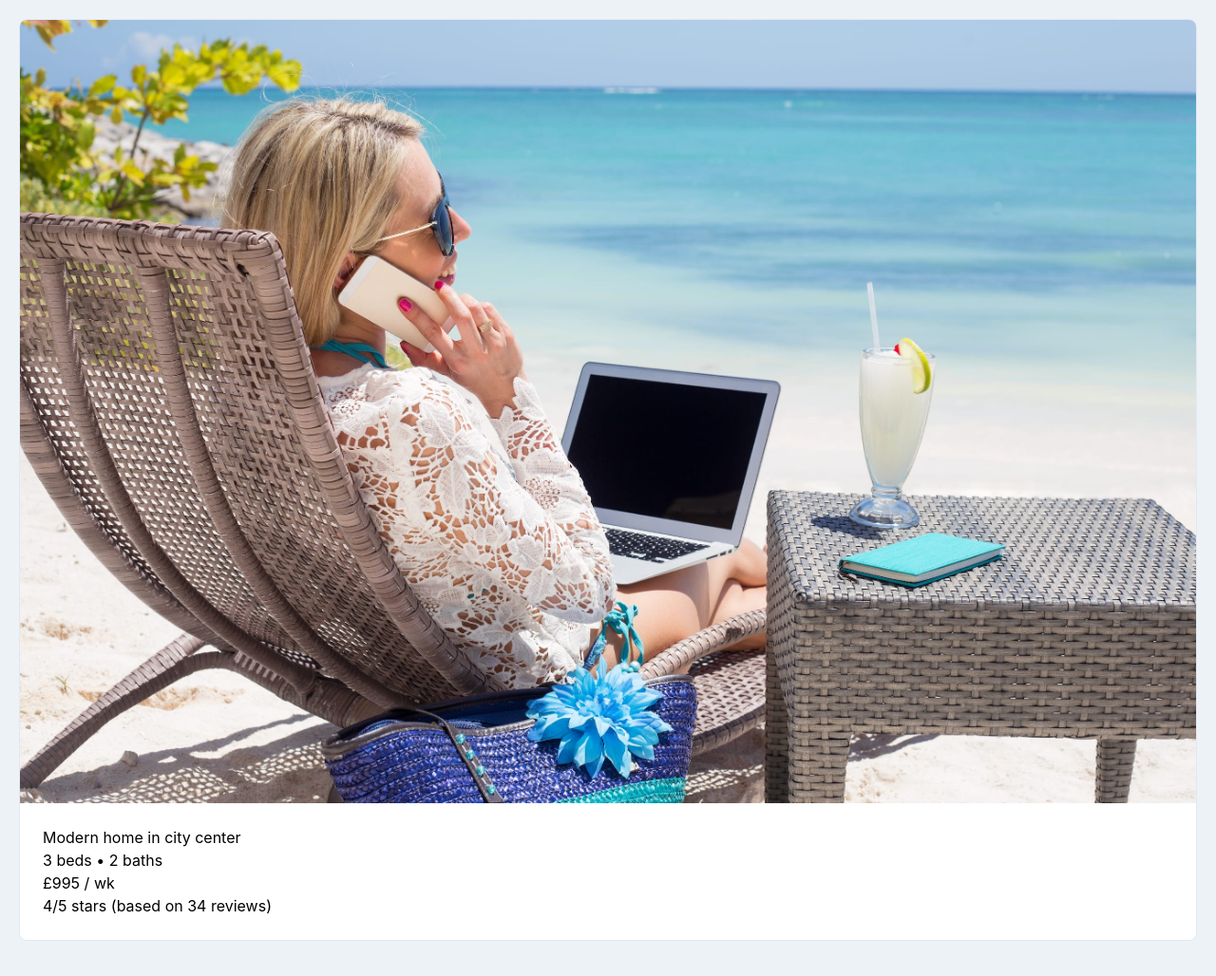
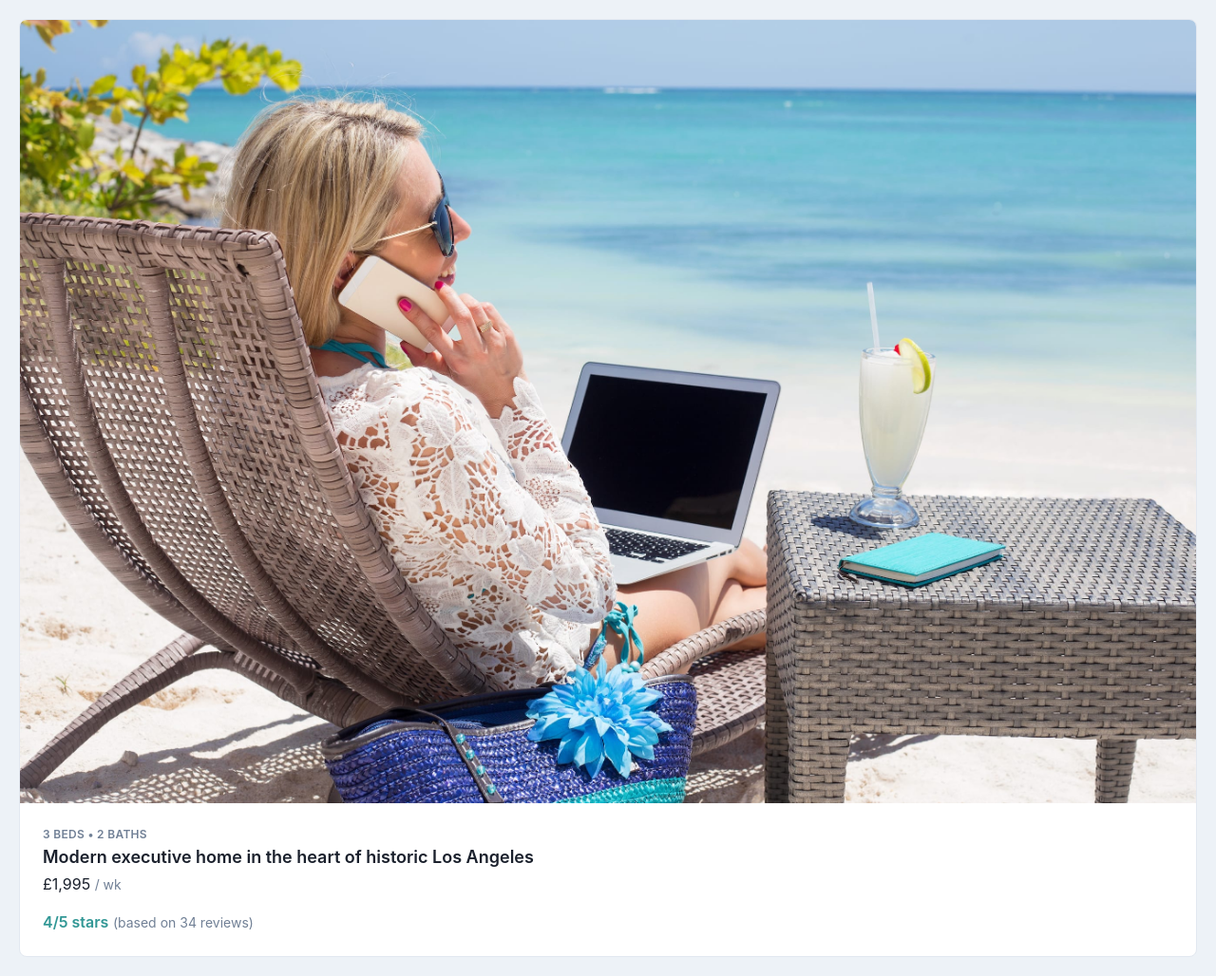
Before and after one commit to nickdavies791/tailwind-screencasts, a website: page public/card.html in a window 1280 px wide. Shown: the whole page at 95% size. Drawn offline with Linux system fonts and the light colour scheme.

Commit message:
Improving text styling

```diff
--- a/public/card.html
+++ b/public/card.html
@@ -6,19 +6,21 @@
     <title>Document</title>
     <link rel="stylesheet" href="/build/tailwind.css">
 </head>
-<body class="bg-gray-200 p-5">
+<body class="bg-gray-200 p-5 antialiased text-gray-900">
 <div class="bg-white border rounded-lg overflow-hidden">
     <img src="./img/beach-work.jpg">
     <div class="p-6">
-        <h1>Modern home in city center</h1>
-        <div>
+        <div class="text-gray-600 text-xs uppercase font-semibold tracking-wide">
             3 beds &bull; 2 baths
         </div>
-        <div>
-            &pound;995 / wk
+        <h4 class="font-semibold text-lg leading-tight truncate mt-1">Modern executive home in the heart of historic Los Angeles</h4>
+        <div class="mt-1">
+            &pound;1,995
+            <span class="text-gray-600 text-sm">/ wk</span>
         </div>
-        <div>
-            4/5 stars (based on 34 reviews)
+        <div class="mt-4">
+            <span class="text-teal-600 font-semibold">4/5 stars</span>
+            <span class="text-gray-600 text-sm">(based on 34 reviews)</span>
         </div>
     </div>
 </div>
```
